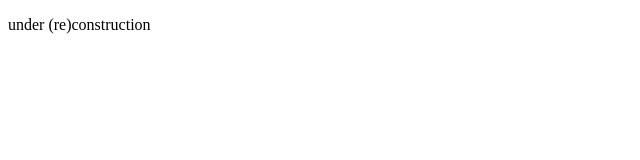
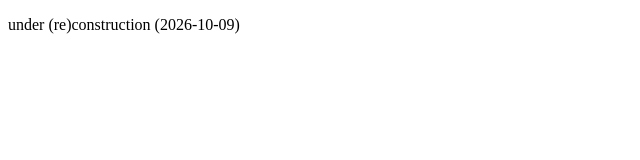
Before and after one commit to matrix-toolbox/matrix-toolbox.github.io, a plain HTML site: page index.html in a window 1280 px wide. Shown: the whole page, without its empty margins (0-640 px from the left). Drawn offline with Linux system fonts and the light colour scheme.

Commit message:
update index.html

```diff
--- a/index.html
+++ b/index.html
@@ -3,4 +3,4 @@
 <meta charset="UTF-8">
 <!--base target="_blank"-->
 
-<p>under (re)construction</p>
+<p>under (re)construction (2026-10-09)</p>
```
